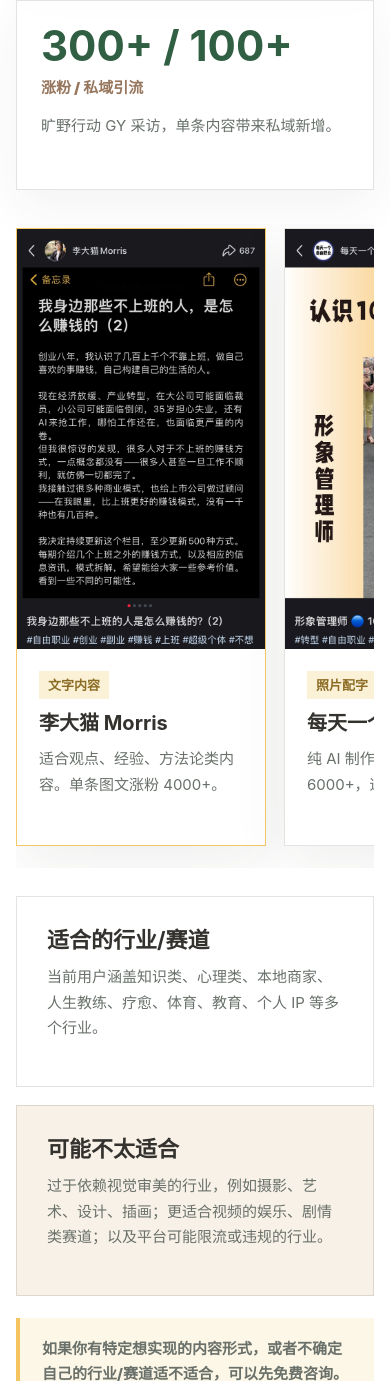
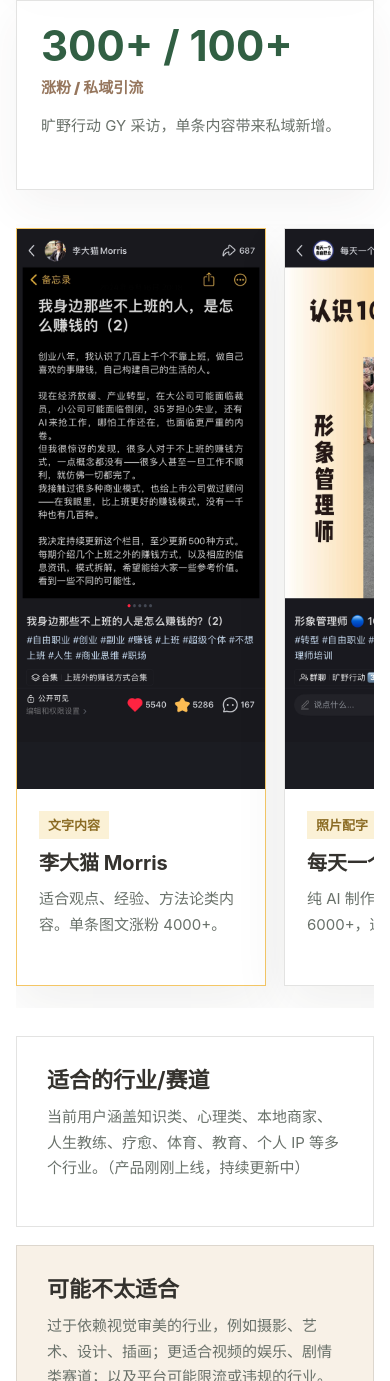
Before and after one commit to morrislhx123-jpg/wilderness, a plain HTML site: page index.html in a window 390 px wide. Shown: the part 3513-4894 px from the top of the page. Drawn offline with Linux system fonts and the light colour scheme.

Commit message:
Add files via upload

```diff
--- a/index.html
+++ b/index.html
@@ -272,7 +272,7 @@
             <article>
               <h3>适合的行业/赛道</h3>
               <p>
-                当前用户涵盖知识类、心理类、本地商家、人生教练、疗愈、体育、教育、个人 IP 等多个行业。
+                当前用户涵盖知识类、心理类、本地商家、人生教练、疗愈、体育、教育、个人 IP 等多个行业。（产品刚刚上线，持续更新中）
               </p>
             </article>
             <article class="muted-fit-note">
--- a/styles.css
+++ b/styles.css
@@ -647,8 +647,8 @@ section {
 
 .sample-card img {
   width: 100%;
-  height: 480px;
-  object-fit: cover;
+  height: 620px;
+  object-fit: contain;
   object-position: top center;
   background: #1b1c22;
 }
@@ -1355,7 +1355,7 @@ section {
   }
 
   .sample-card img {
-    height: 420px;
+    height: 560px;
   }
 
   .site-footer {
```
